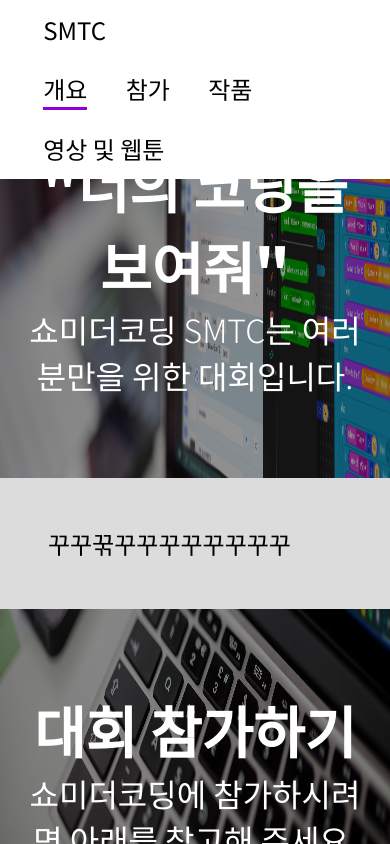
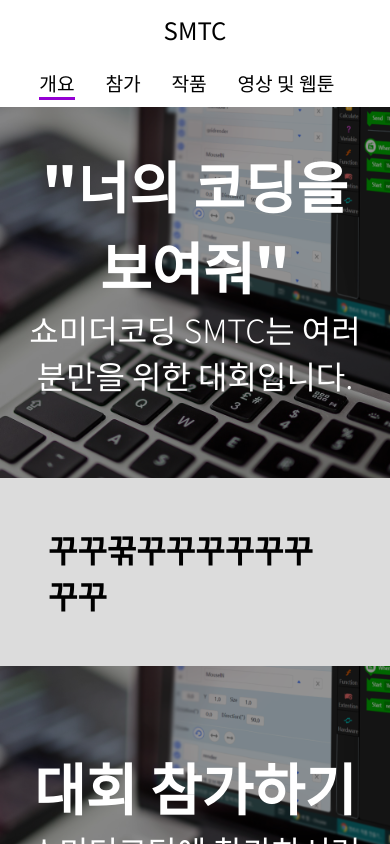
Before and after one commit to gnlow/SMTC, a Vue app: page / in a window 390 px wide. Shown: the top 844 px of the page. Built offline with nearby package versions, Linux system fonts and the light colour scheme.

Commit message:
모바일 UI 개선

```diff
--- a/src/App.vue
+++ b/src/App.vue
@@ -8,7 +8,10 @@
     </nav>
     <div id="main">
       <Main title='"너의 코딩을 보여줘"' subtitle="쇼미더코딩 SMTC는 여러분만을 위한 대회입니다." id="area1">
-        꾸꾸꾺꾸꾸꾸꾸꾸꾸꾸꾸
+        <h1>
+          꾸꾸꾺꾸꾸꾸꾸꾸꾸꾸꾸
+        </h1>
+
       </Main>
       <Main title='대회 참가하기' subtitle="쇼미더코딩에 참가하시려면 아래를 참고해 주세요." id="area2">
         <h1>예선전 작품 주제</h1>
@@ -70,8 +73,9 @@
   flex-direction: column;
 
   background-image: url("./assets/bg_coding.png");
-  background-size: 100%;
+  background-size: 200%;
   background-attachment: fixed;
+  background-position: center;
 }
 #smtc {
   display: inline-block;
@@ -87,11 +91,29 @@
   width: 100%;
   background-color: white;
 }
-nav NavBar {
+.navbar {
   float: right;
 }
 #main {
   margin-top: 4em;
-  //padding: 1em;
+}
+
+@media all and (max-width:556px) {
+  .navbar, #smtc {
+    float: none;
+  }
+}
+@media all and (max-width:455px) {
+  .navbar {
+    font-size: 0.8em;
+  }
+}
+@media all and (max-width:373px) {
+  .navbar {
+    display: none;
+  }
+  .content {
+    padding: 1rem !important;
+  }
 }
 </style>
--- a/src/components/NavBar.vue
+++ b/src/components/NavBar.vue
@@ -1,5 +1,5 @@
 <template>
-  <ul>
+  <ul class="navbar">
     <li v-for="(content, index) in contents" @click="movePage(index)">
       <a :href="content.href">
         {{ content.text }}
@@ -34,7 +34,6 @@
     list-style-type: none;
     padding: 0;
     margin: 0;
-    float: right;
   }
   li {
     display: inline-block;
```
